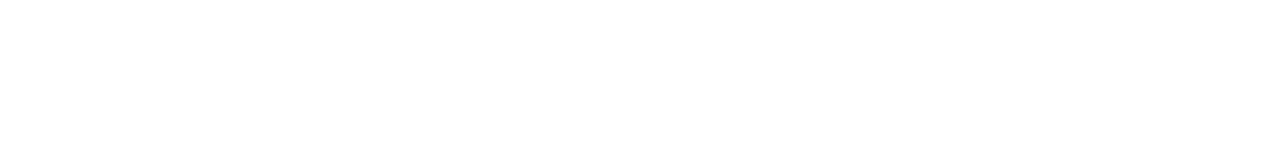
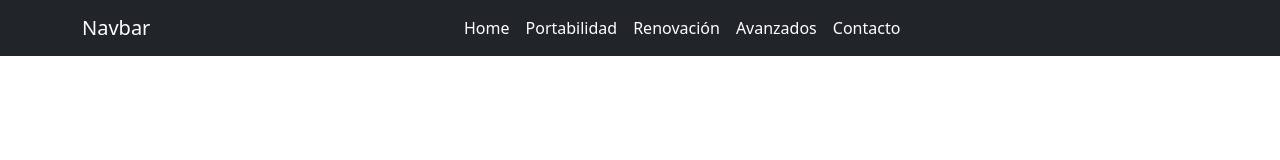
Before and after one commit to FabricioNestor/entrega-git, a plain HTML site: page index.html in a window 1280 px wide. Drawn offline with nearby package versions, Linux system fonts and the light colour scheme.

Commit message:
se actualizó los cambios

```diff
--- a/index.html
+++ b/index.html
@@ -9,7 +9,36 @@
     <title>Document</title>
 </head>
 <body>
+    <nav class="navbar navbar-expand-lg navbar-dark bg-dark">
+        <div class="container">
+          <a class="navbar-brand" href="#">Navbar</a>
+          <button class="navbar-toggler" type="button" data-bs-toggle="collapse" data-bs-target="#navbarSupportedContent" aria-controls="navbarSupportedContent" aria-expanded="false" aria-label="Toggle navigation">
+            <span class="navbar-toggler-icon"></span>
+          </button>
+          <div class="collapse navbar-collapse justify-content-center" id="navbarSupportedContent">
+            <ul class="navbar-nav">
 
+                <li class="nav-item">
+                  <a class="nav-link active" aria-current="page" href="#">Home</a>
+                </li>
+                <li class="nav-item">
+                  <a class="nav-link active" aria-current="page" href="#">Portabilidad</a>
+                </li>
+                <li class="nav-item">
+                  <a class="nav-link active" aria-current="page" href="#">Renovación</a>
+                </li>
+                <li class="nav-item">
+                  <a class="nav-link active" aria-current="page" href="#">Avanzados</a>
+                </li>
+                <li class="nav-item">
+                  <a class="nav-link active" aria-current="page" href="#">Contacto</a>
+                </li>
+
+
+            </ul>
+          </div>
+        </div>
+      </nav>
 
       <script src="https://cdn.jsdelivr.net/npm/bootstrap@5.1.3/dist/js/bootstrap.bundle.min.js" integrity="sha384-ka7Sk0Gln4gmtz2MlQnikT1wXgYsOg+OMhuP+IlRH9sENBO0LRn5q+8nbTov4+1p" crossorigin="anonymous"></script>
 
```
